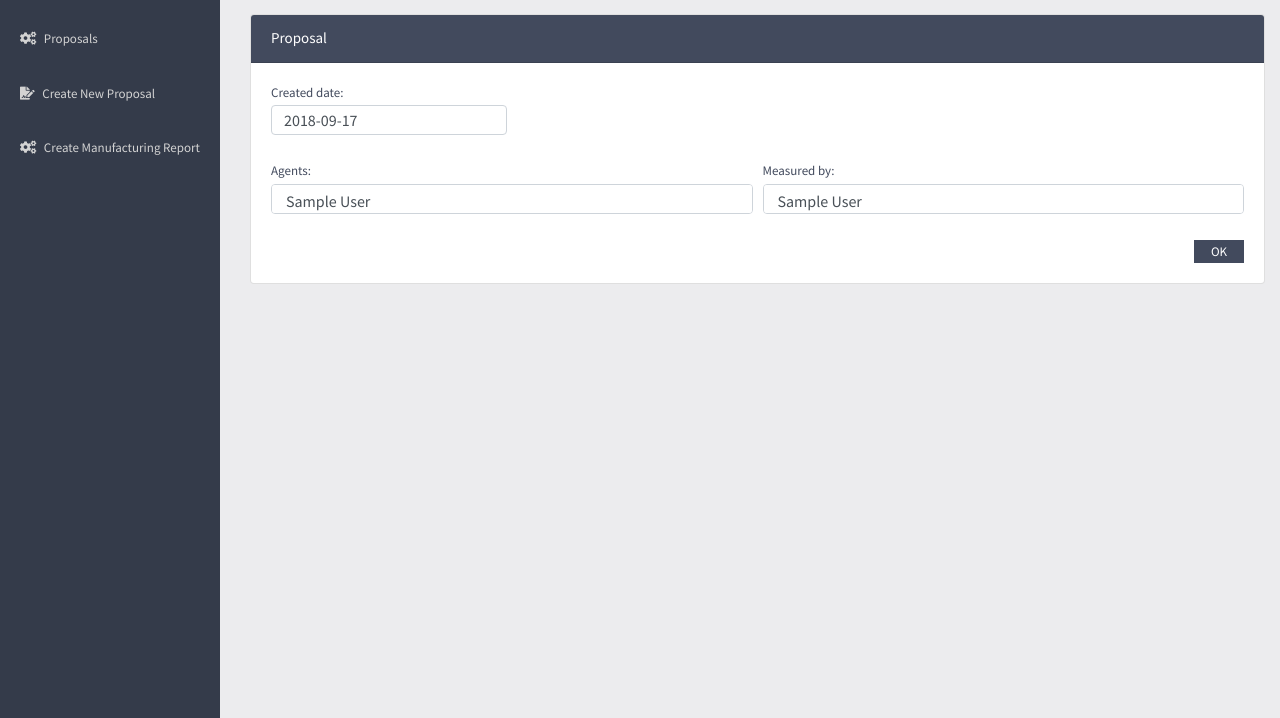
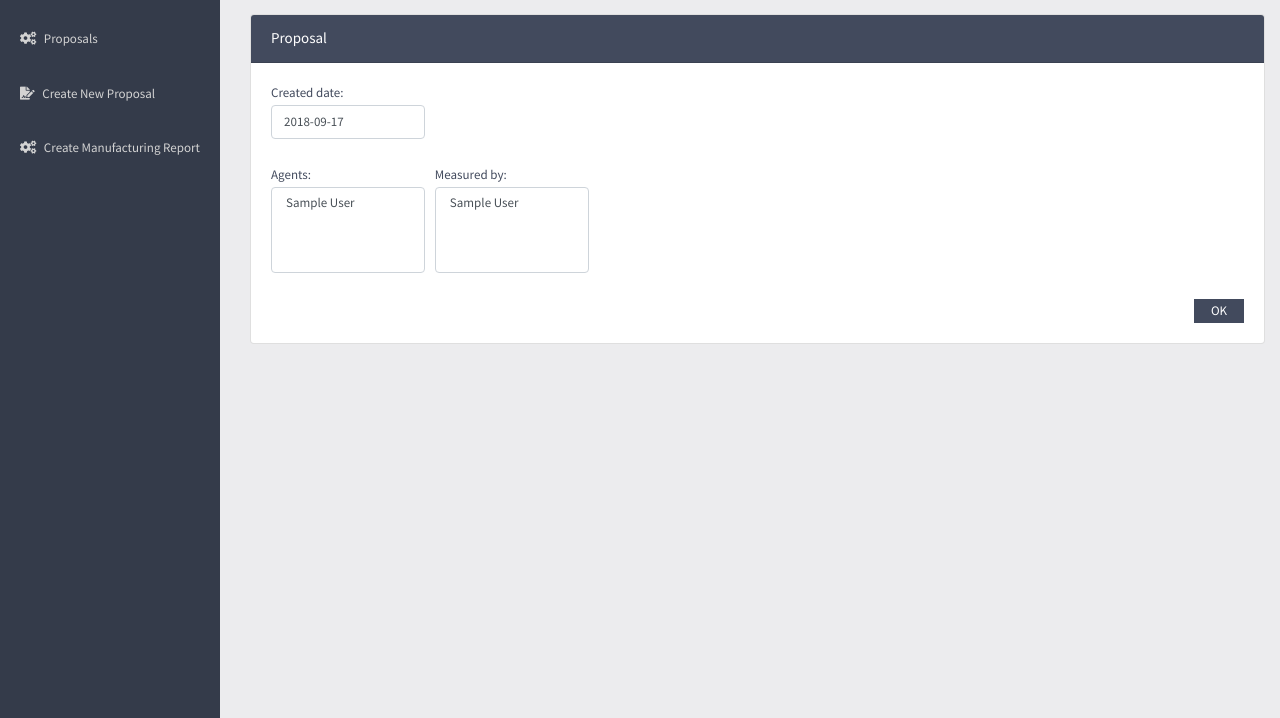
Before and after one commit to gcantu/kaizen, a Django app: page /proposal/add_proposal/1 in a window 1280 px wide. Shown: the part 46-764 px from the top of the page. Run offline with Django 3.2, Linux system fonts and the light colour scheme; tables that the repository leaves empty hold one stand-in row (values such as "Sample post"); parts of the project's set-up code (start-up, migrations or seed data) failed here and were passed over; some libraries are stand-ins or nearby versions.

Commit message:
update form style

```diff
--- a/mysite/assets/css/style.css
+++ b/mysite/assets/css/style.css
@@ -219,10 +219,27 @@ label {
   margin-top: 22px;
 }
 
-.custom-select, .form-control {
+#line-item-form .custom-select {
   height: 30px;
 }
 
+#line-item-form .form-control {
+  height: 30px;
+}
+
+.form-control {
+  font-size: 13px;
+}
+
+.notes-form-field {
+  width: 520px;
+  height: 120px;
+  border: 0.5px solid #aeb2b7;
+}
+
+.notes-btn {
+  margin-top: 10px;
+}
 
 /* other */
 .mr {
--- a/mysite/proposal/templates/proposal/line_item_form.html
+++ b/mysite/proposal/templates/proposal/line_item_form.html
@@ -1,6 +1,6 @@
 {% load widget_tweaks %}
 
-<form method="post">
+<form id="line-item-form" method="post">
   {% csrf_token %}
   <div class="row">
     <div class = "col-lg-6 col-md-6 col-sm-12">
--- a/mysite/proposal/templates/proposal/proposal_form.html
+++ b/mysite/proposal/templates/proposal/proposal_form.html
@@ -3,18 +3,18 @@
 <form id="proposal-form" method="post">
   {% csrf_token %}
   <div class="form-row">
-    <div class="form-group col-md-3">
+    <div class="form-group col-md-2">
       {{ form.created_date.label_tag }}
       {% render_field  form.created_date class="form-control" %}
     </div>
   </div>
 
   <div class="form-row">
-    <div class="form-group col-md-6">
+    <div class="form-group col-md-2">
       {{ form.agents.label_tag }}
       {% render_field  form.agents class="form-control" placeholder=form.agents.label %}
     </div>
-    <div class="form-group col-md-6">
+    <div class="form-group col-md-2">
       {{ form.measured_by.label_tag }}
       {% render_field  form.measured_by class="form-control" placeholder=form.measured_by.label %}
     </div>
```
